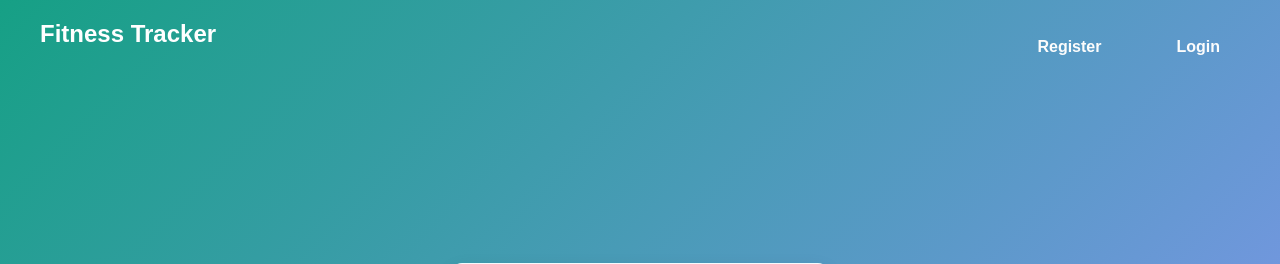
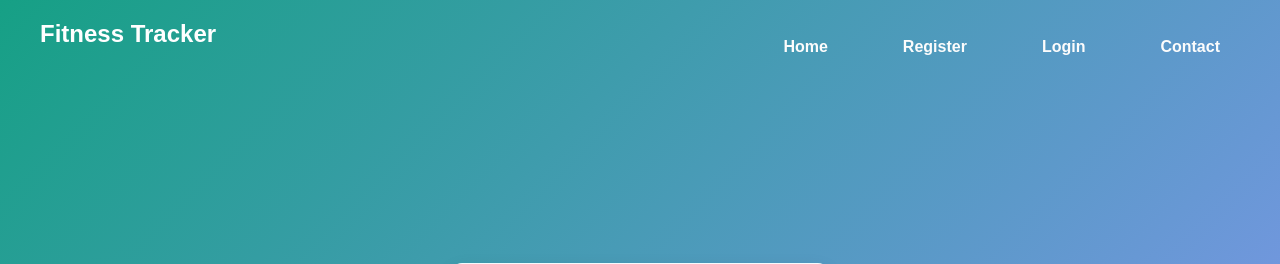
Before and after one commit to stepin105111/CITS5505-Exercise-Tracker-Project, a Flask app: page /forgot-password in a window 1280 px wide. Shown: the top 264 px of the page. Run offline with Flask 3, Linux system fonts and the light colour scheme; parts of the project's set-up code (start-up, migrations or seed data) failed here and were passed over.

Commit message:
Update base.html

```diff
--- a/app/templates/base.html
+++ b/app/templates/base.html
@@ -9,7 +9,7 @@
     <meta name="viewport" content="width=device-width, initial-scale=1.0">
 </head>
 
-<body>
+<body class="{% block body_class %}{% endblock %}">
     {% block header %}
     <header class="page-header">
         <h1>Fitness Tracker</h1>
@@ -18,11 +18,14 @@
             <a href="{{ url_for('dashboard') }}">Dashboard</a>
             <a href="{{ url_for('logout') }}">Logout</a>
             {% else %}
+            <a href="{{ url_for('index') }}">Home</a>
             <a href="{{ url_for('register') }}">Register</a>
             <a href="{{ url_for('login') }}">Login</a>
+            <a href="{{ url_for('contact') }}">Contact</a>
             {% endif %}
         </nav>
     </header>
+
     {% endblock %}
 
     <main>
```
